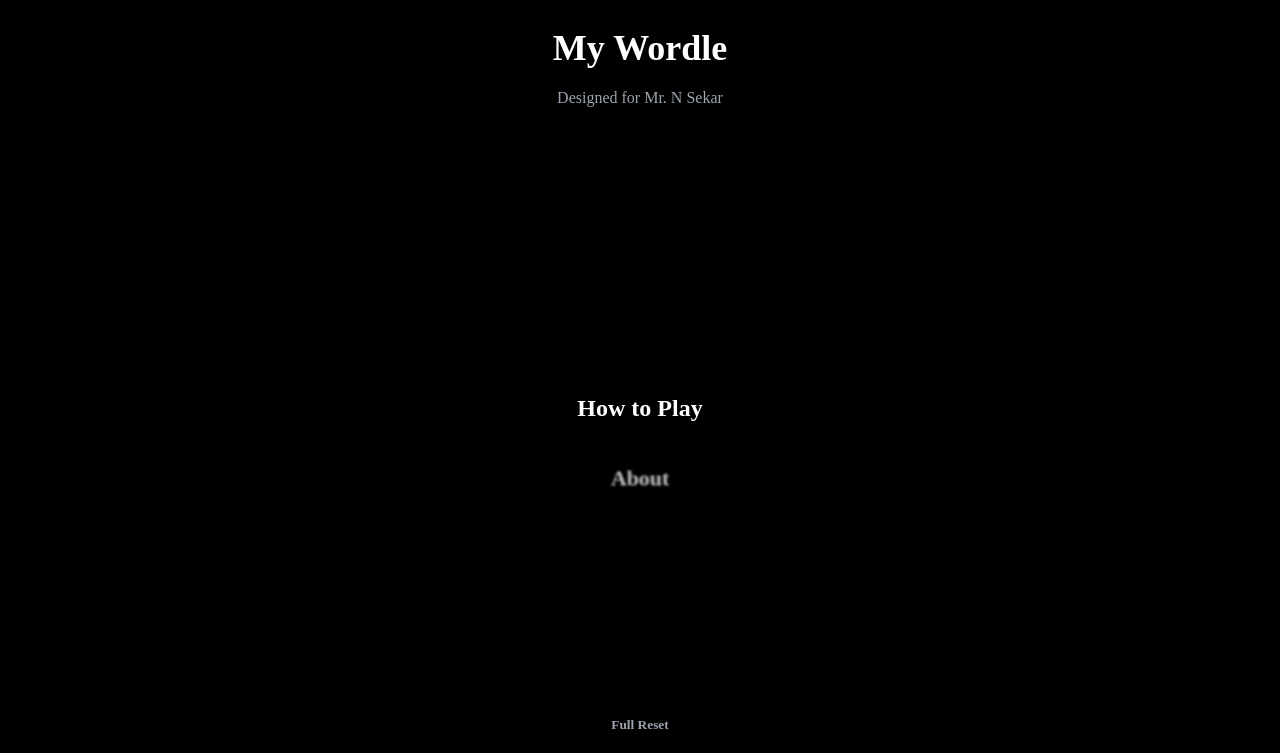
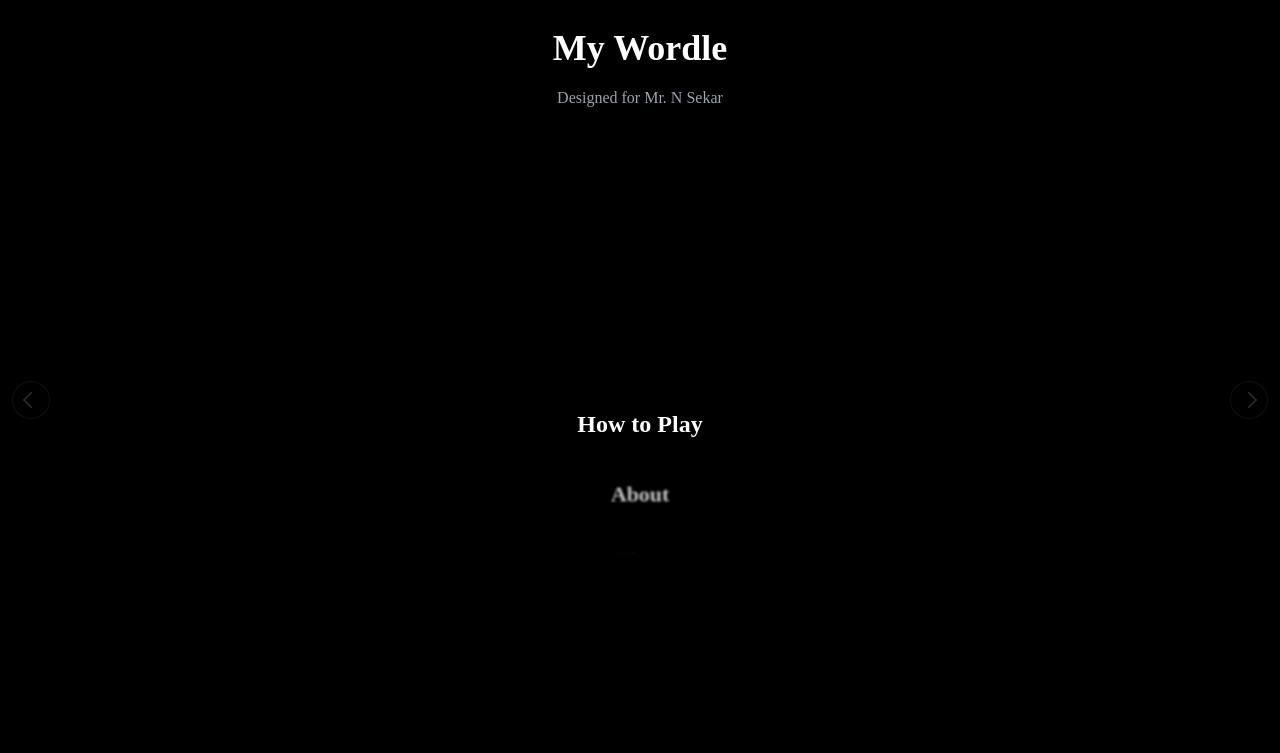
Before and after one commit to ramanans1/wordle, a website built with Vite: page web/index.html in a window 1280 px wide. Built offline with nearby package versions, Linux system fonts and the light colour scheme; a web font is replaced by a local one.

Commit message:
Add swipe navigation and menu reset option

```diff
--- a/web/src/style.css
+++ b/web/src/style.css
@@ -208,6 +208,54 @@
   gap: 10px;
   align-items: center;
   justify-items: center;
+}
+
+.nav-arrows {
+  position: fixed;
+  inset: 0;
+  pointer-events: none;
+  display: flex;
+  justify-content: space-between;
+  align-items: center;
+  padding: 0 12px;
+  z-index: 4;
+}
+
+.nav-arrow {
+  width: 38px;
+  height: 38px;
+  border-radius: 999px;
+  border: 1px solid rgba(255, 255, 255, 0.35);
+  background: rgba(0, 0, 0, 0.25);
+  opacity: 0.5;
+  pointer-events: auto;
+  position: relative;
+}
+
+.nav-arrow::before {
+  content: "";
+  position: absolute;
+  inset: 0;
+  margin: auto;
+  width: 10px;
+  height: 10px;
+  border-top: 2px solid rgba(255, 255, 255, 0.7);
+  border-right: 2px solid rgba(255, 255, 255, 0.7);
+  transform: rotate(225deg);
+}
+
+.nav-arrow.right::before {
+  transform: rotate(45deg);
+}
+
+.nav-arrow.disabled {
+  opacity: 0.2;
+  pointer-events: none;
+}
+
+.nav-arrow:hover,
+.nav-arrow:active {
+  opacity: 0.8;
 }
 
 .ghost-button {
--- a/web/src/ui.js
+++ b/web/src/ui.js
@@ -39,6 +39,7 @@
   app.innerHTML = renderShell(state);
 
   bindGlobalActions({ app, state, store });
+  initSwipeNavigation({ app, state, store });
 
   if (state.route === Routes.home) {
     bindHome({ app, state, store });
@@ -112,6 +113,13 @@
 }
 
 function renderShell(state) {
+  const canGoHome = state.route !== Routes.home;
+  const navArrows = `
+    <div class="nav-arrows">
+      <button class="nav-arrow left ${canGoHome ? "" : "disabled"}" data-action="go-home" aria-label="Back"></button>
+      <button class="nav-arrow right disabled" aria-hidden="true"></button>
+    </div>
+  `;
   const splash = state.splashVisible
     ? `
       <div class="splash">
@@ -140,6 +148,7 @@
       <section class="screen ${state.route === Routes.howToPlay ? "active" : ""}" data-screen="howTo">
         ${renderHowToPlay()}
       </section>
+      ${navArrows}
       ${splash}
     </div>
   `;
@@ -157,9 +166,7 @@
         </div>
       </div>
     `
-    : `
-      <button class="ghost-button" data-action="reset-start">Full Reset</button>
-    `;
+    : "";
 
   const modeOverlay = uiLocal.showModePicker
     ? `
@@ -188,6 +195,7 @@
           ${renderWheelItem("Play!", "play")}
           ${renderWheelItem("History", "history")}
           ${renderWheelItem("Statistics", "stats")}
+          ${renderWheelItem("Full Reset", "reset")}
         </div>
       </div>
       <div class="home-footer">
@@ -219,7 +227,6 @@
       ${renderKeyboard(state, isTabletPortrait)}
       <div class="bottom-bar">
         <button class="outline-button" data-action="new-game">New Game</button>
-        <button class="outline-button muted" data-action="back-home">Back</button>
       </div>
     </div>
   `;
@@ -325,9 +332,6 @@
         ${selectedEntries.length ? `Games played on ${formattedDate}` : `No games played on ${formattedDate}`}
       </div>
       <div class="history-list">${cards}</div>
-      <div class="bottom-bar single">
-        <button class="outline-button muted" data-action="back-home">Back</button>
-      </div>
     </div>
   `;
 }
@@ -419,9 +423,6 @@
       <div class="page-title section">Statistics</div>
       ${renderModeToggles(selectedMode ? [selectedMode] : [])}
       <div class="stats-body">${statsBlock}</div>
-      <div class="bottom-bar single">
-        <button class="outline-button muted" data-action="back-home">Back</button>
-      </div>
     </div>
   `;
 }
@@ -437,9 +438,6 @@
           ${renderWheelItem("Pupil and Scribe are shorter words. Author and Wordsmith are longer.", "a3")}
           ${renderWheelItem("Play offline and let the calendar keep your victories.", "a4")}
         </div>
-      </div>
-      <div class="bottom-bar single">
-        <button class="outline-button muted" data-action="back-home">Back</button>
       </div>
     </div>
   `;
@@ -459,9 +457,6 @@
           ${renderWheelItem("Gray => not in the word.", "h6")}
           ${renderWheelItem("Good luck!", "h7")}
         </div>
-      </div>
-      <div class="bottom-bar single">
-        <button class="outline-button muted" data-action="back-home">Back</button>
       </div>
     </div>
   `;
@@ -490,6 +485,14 @@
       store.notify();
     });
   });
+
+  app.querySelectorAll("[data-action=go-home]").forEach((button) => {
+    button.addEventListener("click", () => {
+      if (state.route === Routes.home) return;
+      state.route = Routes.home;
+      store.notify();
+    });
+  });
 }
 
 function bindHome({ app, state, store }) {
@@ -502,6 +505,11 @@
     if (id === "play") {
       uiLocal.focusedModeId = GameModes[0].id;
       uiLocal.showModePicker = true;
+      store.notify();
+      return;
+    }
+    if (id === "reset") {
+      uiLocal.showConfirm = true;
       store.notify();
       return;
     }
@@ -557,6 +565,43 @@
   });
 
   initKeyboard({ app, store, state });
+}
+
+function initSwipeNavigation({ app, state, store }) {
+  const root = app.querySelector(".app-root");
+  if (!root) return;
+
+  let startX = 0;
+  let startY = 0;
+  let active = false;
+
+  const shouldIgnore = (target) => {
+    return Boolean(target.closest(".wheel") || target.closest(".keyboard") || target.closest(".history-list"));
+  };
+
+  root.addEventListener("touchstart", (event) => {
+    if (event.touches.length !== 1) return;
+    if (shouldIgnore(event.target)) return;
+    active = true;
+    startX = event.touches[0].clientX;
+    startY = event.touches[0].clientY;
+  });
+
+  root.addEventListener("touchend", (event) => {
+    if (!active) return;
+    active = false;
+    const endX = event.changedTouches[0].clientX;
+    const endY = event.changedTouches[0].clientY;
+    const deltaX = endX - startX;
+    const deltaY = endY - startY;
+    if (Math.abs(deltaX) < 50 || Math.abs(deltaX) < Math.abs(deltaY) * 1.2) {
+      return;
+    }
+    if (deltaX > 0 && state.route !== Routes.home) {
+      state.route = Routes.home;
+      store.notify();
+    }
+  });
 }
 
 function bindHistory({ app, state, store }) {
```
